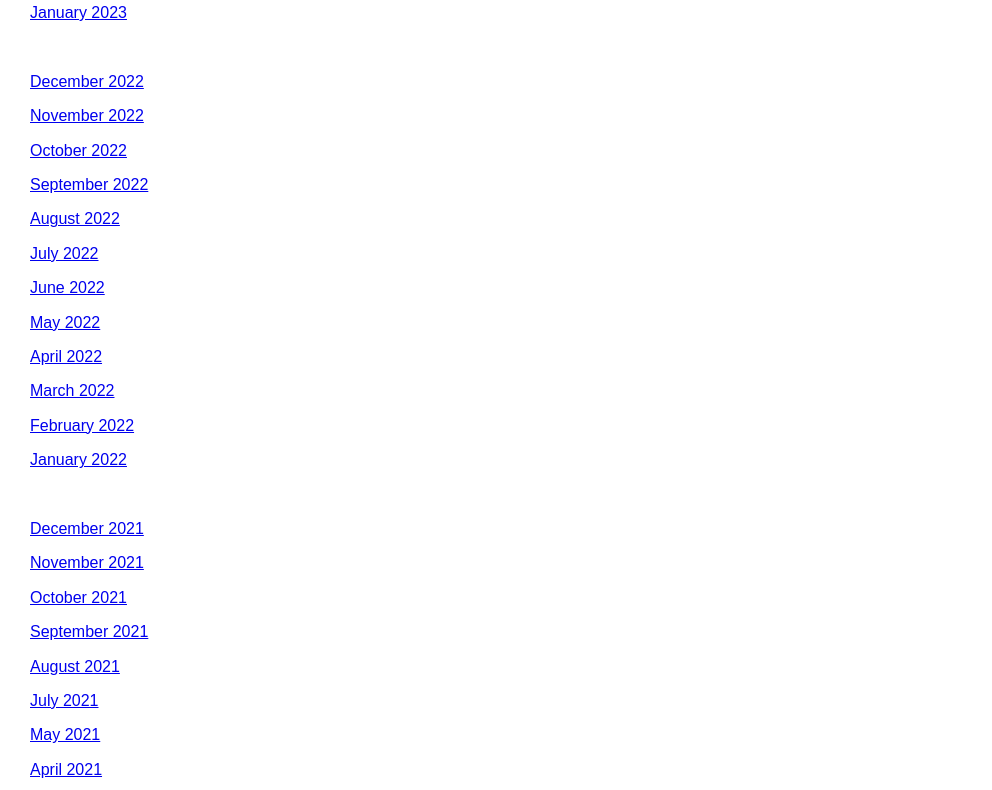
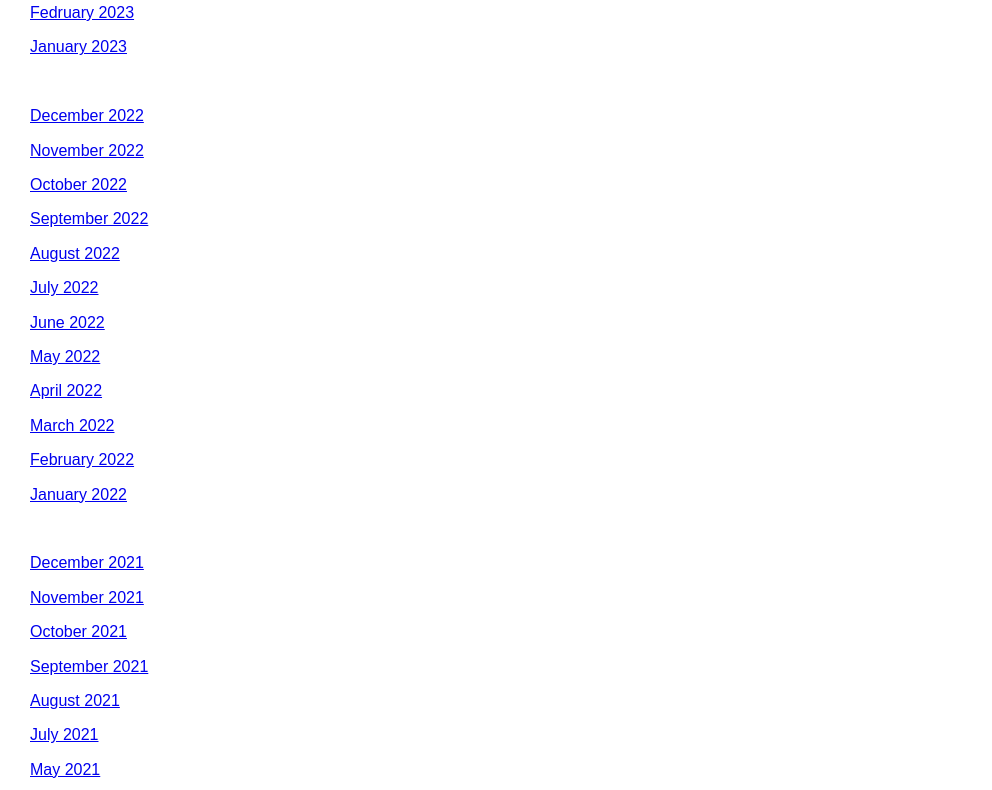
Before and after one commit to mmcnicol/st-margarets-tayport-website, a plain HTML site: page newsletters.html in a window 1280 px wide. Shown: the part 213-1003 px from the top of the page, without its empty margins (0-992 px from the left). Drawn offline with Linux system fonts and the light colour scheme.

Commit message:
Update newsletters.html

```diff
--- a/newsletters.html
+++ b/newsletters.html
@@ -97,7 +97,7 @@ hr {
 <div class="section">
 <h2>Newsletters</h2>
 
-
+<p><a href="media/2023-02-Newsletter-Fedruary.pdf">Fedruary 2023</a></p>
 <p><a href="media/2023-Newsletter-January.pdf">January 2023</a></p>
 <br/>
 
```
